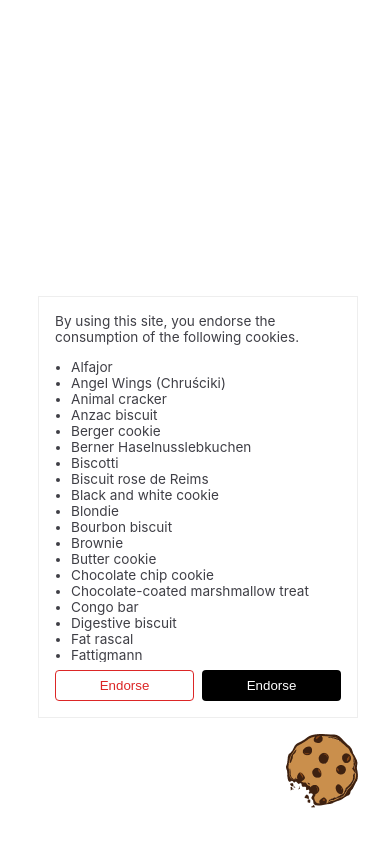
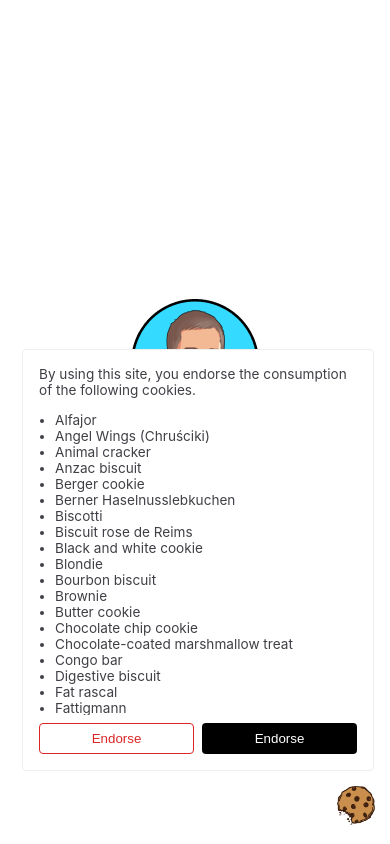
Before and after one commit to crgeary/www, a website: page public/index.html in a window 390 px wide. Both pictures are taken after a click on the button "Cookies". Drawn offline with Linux system fonts and the light colour scheme.

Commit message:
Mobile optimisations

```diff
--- a/public/index.html
+++ b/public/index.html
@@ -1,6 +1,9 @@
 <!DOCTYPE html>
 <html lang="en-gb">
   <head>
+    <meta charset="utf-8" />
+    <meta http-equiv="X-UA-Compatible" content="IE=edge" />
+    <meta name="viewport" content="width=device-width, initial-scale=1.0" />
     <title>Christopher Geary</title>
     <style>
       html,
@@ -39,6 +42,11 @@
 
       svg {
         fill: currentColor;
+      }
+
+      img {
+        max-width: 100%;
+        height: auto;
       }
 
       .vcard {
@@ -88,8 +96,8 @@
 
       .cookies {
         position: fixed;
-        right: 2rem;
-        bottom: 2rem;
+        right: 1rem;
+        bottom: 1rem;
       }
 
       .cookies__button {
@@ -97,6 +105,13 @@
         padding: 0;
         background-color: transparent;
         cursor: pointer;
+        transition: transform 0.2s ease-out;
+        width: 36px;
+      }
+
+      .cookies__button:hover,
+      .cookies__button:focus {
+        transform: scale(1.05);
       }
 
       .cookies__popup {
@@ -105,13 +120,15 @@
         right: 0;
         background-color: white;
         color: #3f3f46;
-        width: 20rem;
+        width: 22rem;
+        max-width: calc(100vw - 2rem);
         padding: 1rem;
         max-height: 50vh;
         border: 1px solid #eeeeee;
         flex-direction: column;
         font-size: 0.85rem;
         display: none;
+        border-radius: 4px;
       }
 
       .cookies__popup *:first-child {
@@ -170,6 +187,19 @@
         white-space: nowrap;
         border-width: 0;
       }
+
+      @media (min-width: 600px) {
+        .cookies {
+          bottom: 2rem;
+          right: 2rem;
+        }
+        .cookies__popup {
+          max-width: calc(100vw - 4rem);
+        }
+        .cookies__button {
+          width: 72px;
+        }
+      }
     </style>
   </head>
   <body>
@@ -184,6 +214,8 @@
           assets/images/me@4x     512w
         "
         alt=""
+        width="128"
+        height="128"
       />
       <h1 class="vcard__name">Christopher Geary</h1>
       <p class="vcard__position">Fullstack Developer</p>
@@ -233,13 +265,15 @@
       >
         <img
           src="assets/images/cookie.png"
-          sizes="72px"
+          sizes="(min-width: 600px) 72px, 36px"
           srcset="
             assets/images/cookie.png     72w,
             assets/images/cookie@2x.png 144w,
             assets/images/cookie@4x.png 288w
           "
           alt=""
+          width="72"
+          height="72"
         />
         <span class="sr-only">Cookies</span>
       </button>
```
